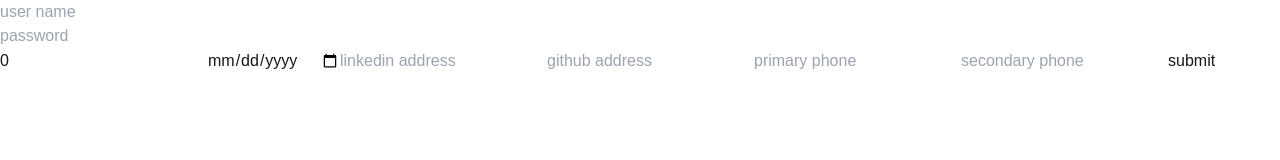
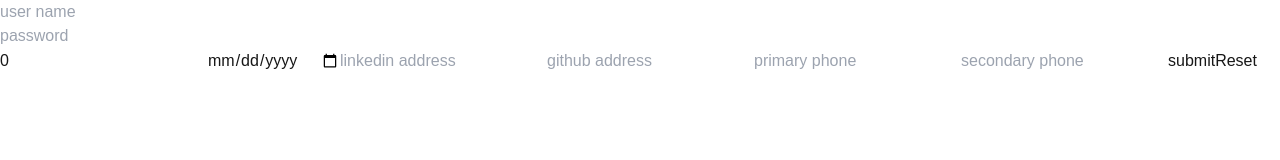
Before and after one commit to mr-mahdiyar/simple-react-hook-form-mini-project, a Next.js app: page / in a window 1280 px wide. Shown: the top 160 px of the page. Built offline with nearby package versions, Linux system fonts and the light colour scheme.

Commit message:
impliment reset form logic

```diff
--- a/src/app/page.tsx
+++ b/src/app/page.tsx
@@ -25,13 +25,19 @@
       age: 0,
     },
   });
-  const { register, handleSubmit, formState, watch } = form;
-  const { errors, touchedFields, dirtyFields, isDirty, isValid } = formState;
+  const { register, handleSubmit, formState, watch, reset } = form;
+  const { errors, touchedFields, dirtyFields, isDirty, isValid, isSubmitSuccessful } = formState;
   function submitForm(data: FormValues) {
     console.log(data);
   }
   console.log("interacted fields: ", touchedFields);
   console.log("inputs that their value changed: ", dirtyFields);
+
+  useEffect(() => {
+    if(isSubmitSuccessful) {
+      reset()
+    }
+  }, [isSubmitSuccessful, reset])
   useEffect(() => {
     const subscription = watch((value) => console.log(value));
     return () => subscription.unsubscribe();
@@ -40,6 +46,7 @@
   function onError(error: FieldErrors) {
     console.log(error);
   }
+
   return (
     <div className="flex justify-center items-center min-h-screen w-full">
       <form
@@ -95,6 +102,7 @@
         <button disabled={!isDirty || !isValid} type="submit" className="p-2 border rounded-md hover:bg-slate-100">
           submit
         </button>
+        <button type="button" onClick={() => reset()}>Reset</button>
       </form>
     </div>
   );
```
